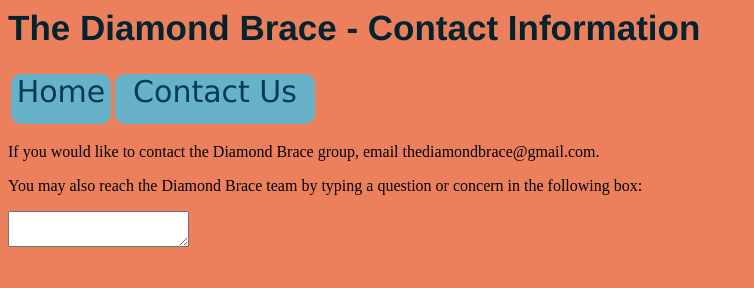
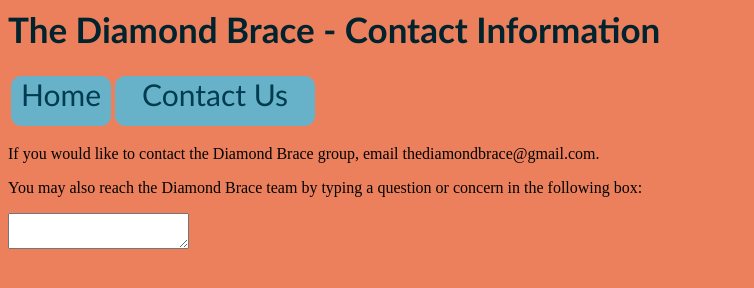
Before and after one commit to RachelMuppidi/RachelMuppidi.github.io, a plain HTML site: page contact.html in a window 1280 px wide. Shown: the whole page, without its empty margins (0-754 px from the left). Drawn offline with Linux system fonts and the light colour scheme.

Commit message:
Update contact.html

```diff
--- a/contact.html
+++ b/contact.html
@@ -7,7 +7,7 @@
     }
     #title {
       font-size: 35;
-      font-family: Helvetica;
+      font-family: Trebuchet MS;
       color: #00232D;
     }
     #tips {
@@ -25,7 +25,7 @@
     }
     #tip-text {
       color: #003C4F;
-      font-family: Verdana;
+      font-family: Trebuchet MS;
       font-size: 30px;
       text-align: center;
     }
@@ -44,7 +44,7 @@
     }
     #contact-text {
       color: #003C4F;
-      font-family: Verdana;
+      font-family: Trebuchet MS;
       font-size: 30px;
       text-align: center;
     }
```
